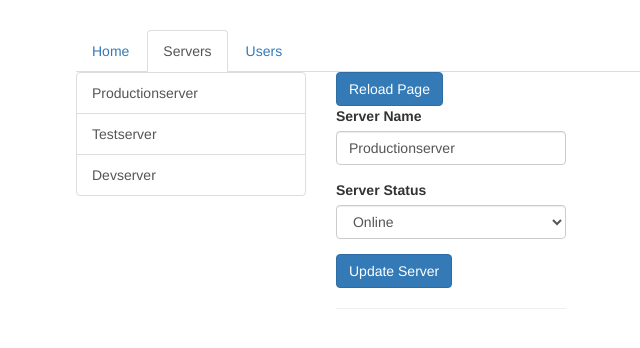
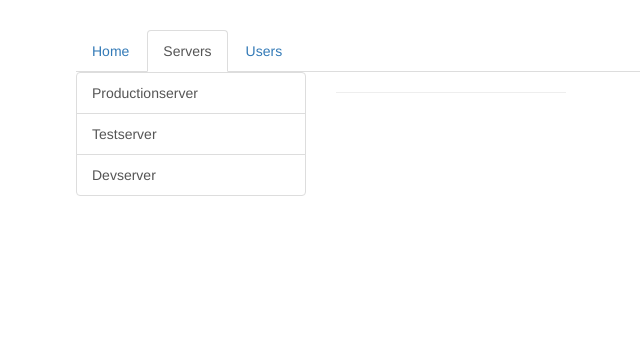
Before and after one commit to ReneeT19/Angular9, an Angular app in the folder routing-start/: page /servers in a window 1280 px wide. Shown: the top 348 px of the page, without its empty margins (189-829 px from the left). Built offline with nearby package versions, Linux system fonts and the light colour scheme.

Commit message:
added nested routes

```diff
--- a/routing-start/src/app/servers/servers.component.html
+++ b/routing-start/src/app/servers/servers.component.html
@@ -13,8 +13,10 @@
     </div>
   </div>
   <div class="col-xs-12 col-sm-4">
-    <button class="btn btn-primary" (click)="onReload()">Reload Page</button>
-    <app-edit-server></app-edit-server>
+    <!-- to use child routes here, add another hook -->
+    <router-outlet></router-outlet>
+    <!-- <button class="btn btn-primary" (click)="onReload()">Reload Page</button> -->
+    <!-- <app-edit-server></app-edit-server> -->
     <hr>
     <!-- <app-server></app-server> -->
   </div>
--- a/routing-start/src/app/users/user/user.component.ts
+++ b/routing-start/src/app/users/user/user.component.ts
@@ -23,7 +23,7 @@ export class UserComponent implements OnInit, OnDestroy {
     .subscribe(
       (params: Params) => {
         this.user.id=params['id'];
-        this.user.id=params['name'];
+        this.user.name=params['name'];
       }
     );
   }
--- a/routing-start/src/app/users/users.component.html
+++ b/routing-start/src/app/users/users.component.html
@@ -11,6 +11,8 @@
     </div>
   </div>
   <div class="col-xs-12 col-sm-4">
-    <app-user></app-user>
+    <!-- <app-user></app-user> -->
+    <!-- to nest child route use line 16 and comment out app-user tag in line 14 -->
+    <router-outlet></router-outlet>
   </div>
 </div>
```
Also changed, not shown: routing-start/src/app/app.module.ts (+7 -5 lines).
